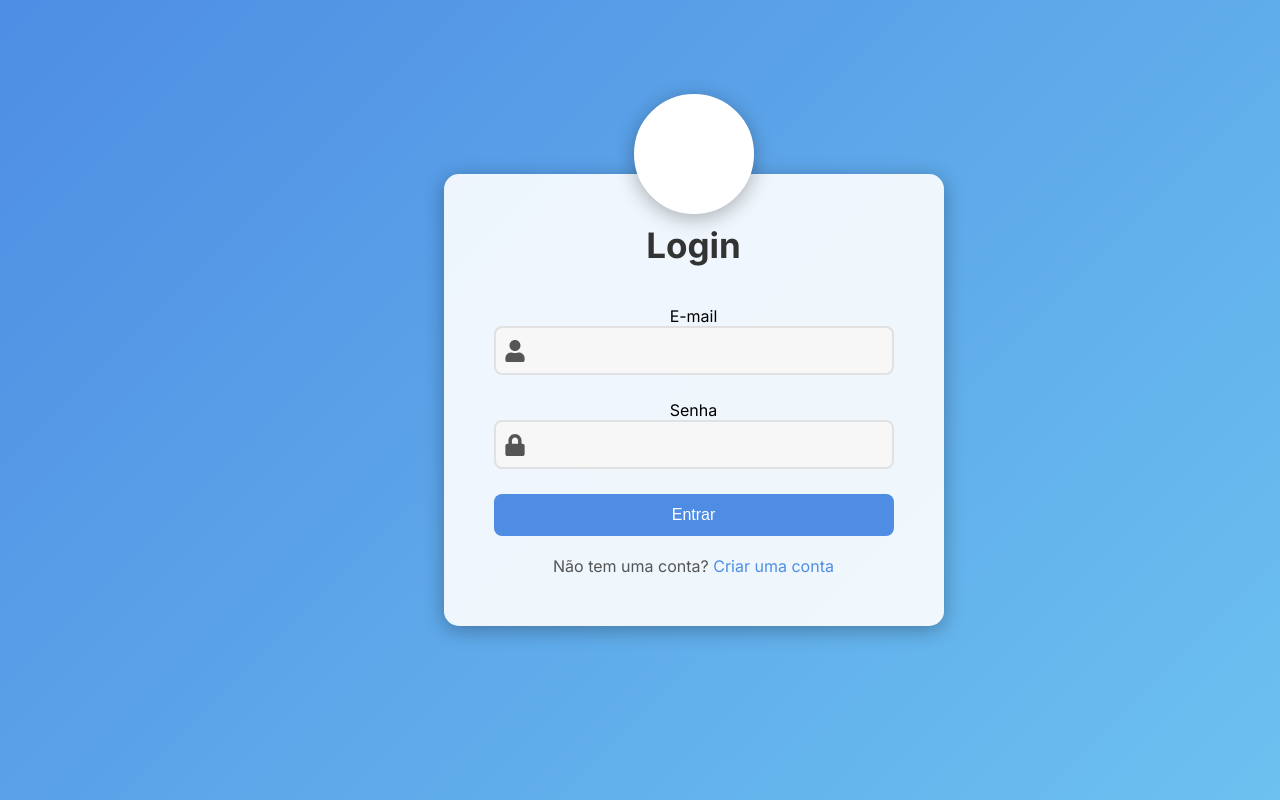
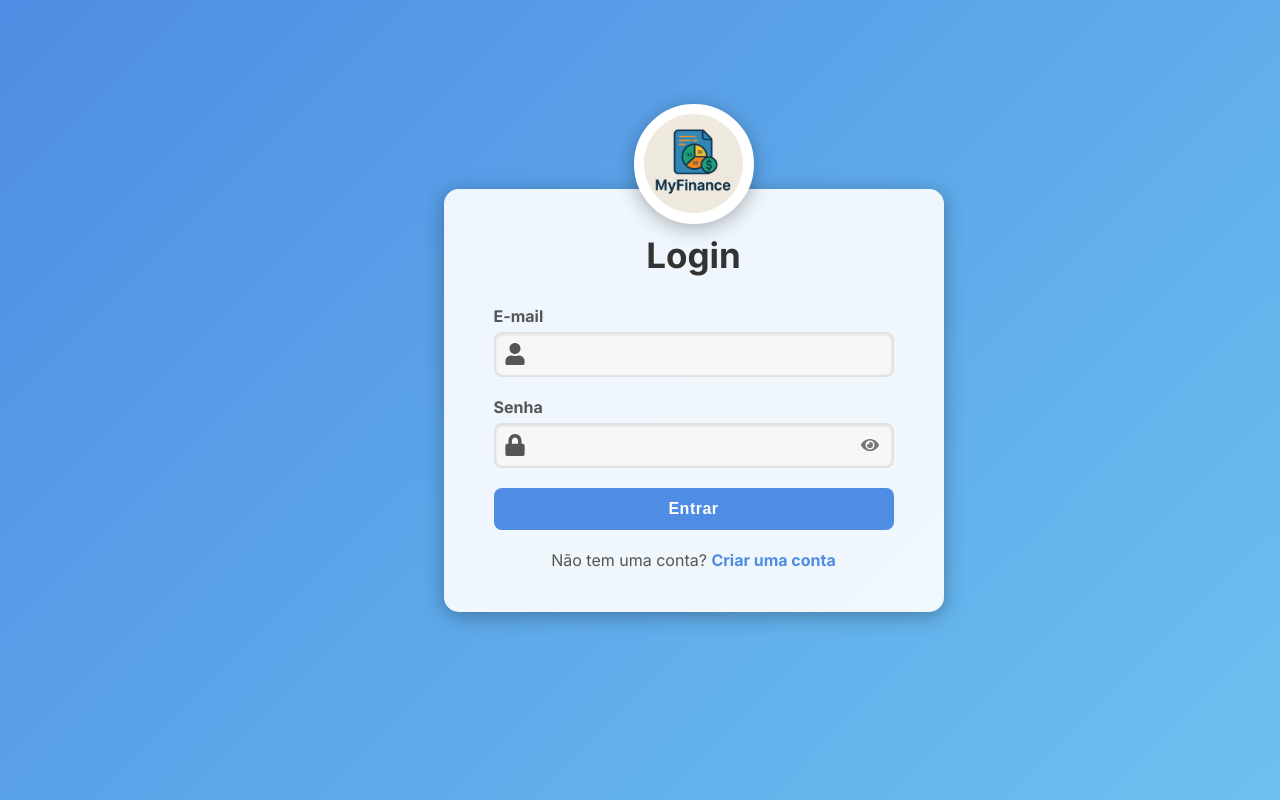
Before and after one commit to JoaoPLdeSouza/MyFinance, a React (Create React App) app: page / in a window 1280 px wide. Built offline with nearby package versions, Linux system fonts and the light colour scheme.

Commit message:
Ajustes de aparência na página de login

```diff
--- a/src/assets/Login.css
+++ b/src/assets/Login.css
@@ -13,6 +13,7 @@ body {
   justify-content: center;
   align-items: center;
   background: linear-gradient(135deg, #4e8de3, #6cc1f0);
+  overflow: hidden; /* Garante que não haverá barras de rolagem desnecessárias */
 }
 
 /* Contêiner do login */
@@ -21,16 +22,18 @@ body {
   text-align: center;
   width: 150%; /* Aumenta a largura proporcionalmente */
   max-width: 500px; /* Novo tamanho máximo */
-  padding: 50px; /* Ajustado para manter proporcionalidade */
+  padding: 30px 50px; /* Diminuído o padding vertical para compactar a altura */
   background: rgba(255, 255, 255, 0.9);
   border-radius: 15px;
   box-shadow: 0 4px 20px rgba(0, 0, 0, 0.3);
+  margin-top: 0; /* REMOVIDO o margin-top para permitir a centralização do body */
+  margin-bottom: 0; /* Garante que não haverá margin-bottom empurrando para cima */
 }
 
 /* Círculo superior para o logo */
 .login-image-container {
   position: absolute;
-  top: -80px; /* Posicionado para não invadir o título */
+  top: -85px; /* ***AJUSTE AQUI: Subido para não tampar a palavra "Login"*** */
   left: 50%;
   transform: translateX(-50%);
   width: 120px;
@@ -39,77 +42,317 @@ body {
   border-radius: 50%;
   border: 5px solid #fff;
   box-shadow: 0 4px 20px rgba(0, 0, 0, 0.3);
+  display: flex;
+  justify-content: center;
+  align-items: center;
+  overflow: hidden;
+}
+
+/* Estilo para a imagem dentro do círculo */
+.logo-image {
+  width: 90%;
+  height: 90%;
+  object-fit: contain;
+  border-radius: 50%;
 }
 
 /* Estilo do título */
 .login-title {
-  font-size: 35px; /* Tamanho ajustado */
+  font-size: 35px;
   font-weight: bold;
   color: #333;
-  margin-bottom: 40px; /* Espaçamento maior */
+  margin-top: 15px; /* Espaçamento menor após o logo para compactar */
+  margin-bottom: 30px; /* Espaçamento menor para compactar */
 }
 
 /* Estilo do formulário */
 .input-group {
-  margin-bottom: 25px; /* Ajuste no espaçamento */
+  margin-bottom: 20px; /* Diminuído para compactar a altura */
+  text-align: left;
+}
+
+.input-group label {
+  display: block;
+  margin-bottom: 6px; /* Diminuído o espaçamento */
+  font-weight: bold;
+  color: #555;
+  font-size: 16px;
 }
 
 .input-wrapper {
   position: relative;
+  display: flex;
+  align-items: center;
 }
 
 .icon {
   position: absolute;
   left: 10px;
-  top: 50%;
-  transform: translateY(-50%);
-  font-size: 22px; /* Tamanho do ícone ajustado */
+  font-size: 22px;
   color: #555;
+  z-index: 1;
 }
 
 .input-field {
   width: 100%;
-  padding: 12px 12px 12px 45px; /* Espaço ajustado para o ícone */
+  padding: 10px 12px 10px 45px; /* Diminuído o padding vertical para compactar */
   border: 2px solid #e1e1e1;
   border-radius: 8px;
   background-color: #f7f7f7;
-  font-size: 18px; /* Ajuste do tamanho da fonte */
+  font-size: 18px;
+  box-shadow: inset 0 1px 3px rgba(0, 0, 0, 0.1);
 }
 
 .input-field:focus {
   outline: none;
   border-color: #4e8de3;
+  box-shadow: 0 0 0 3px rgba(78, 141, 227, 0.3);
+}
+
+/* Botão de alternar visibilidade da senha */
+.toggle-password {
+  position: absolute;
+  right: 15px;
+  cursor: pointer;
+  font-size: 18px;
+  color: #777;
+  z-index: 2;
+}
+
+.toggle-password:hover {
+  color: #333;
 }
 
 /* Botão de login */
 .login-button {
   width: 100%;
-  padding: 15px;
+  padding: 12px; /* Diminuído para compactar */
   background-color: #4e8de3;
   color: white;
   border: none;
   border-radius: 8px;
-  font-size: 18px; /* Ajuste do tamanho da fonte */
+  font-size: 19px;
+  font-weight: bold;
   cursor: pointer;
-  transition: background-color 0.3s;
+  transition: background-color 0.3s, transform 0.2s;
+  letter-spacing: 0.5px;
 }
 
 .login-button:hover {
-  background-color: #6cc1f0;
+  background-color: #3b7ad1;
+  transform: translateY(-2px);
+  box-shadow: 0 4px 10px rgba(0, 0, 0, 0.2);
+}
+
+.login-button:active {
+  transform: translateY(0);
+  box-shadow: 0 2px 5px rgba(0, 0, 0, 0.2);
 }
 
 /* Link de registro */
 .signup-link {
-  margin-top: 20px; /* Espaçamento ajustado */
-  font-size: 16px; /* Tamanho do texto ajustado */
+  margin-top: 20px; /* Diminuído para compactar */
+  font-size: 16px;
   color: #555;
 }
 
 .signup-link a {
   color: #4e8de3;
   text-decoration: none;
+  font-weight: bold;
 }
 
 .signup-link a:hover {
   text-decoration: underline;
+  color: #3b7ad1;
 }
+
+/* Mensagem de erro */
+p {
+  color: red;
+  margin-bottom: 12px; /* Diminuído */
+  font-size: 15px;
+}/* Reset básico */
+* {
+  margin: 0;
+  padding: 0;
+  box-sizing: border-box;
+}
+
+/* Corpo da página */
+body {
+  font-family: Arial, sans-serif;
+  height: 100vh;
+  display: flex;
+  justify-content: center;
+  align-items: center;
+  background: linear-gradient(135deg, #4e8de3, #6cc1f0);
+  overflow: hidden; /* Garante que não haverá barras de rolagem desnecessárias */
+}
+
+/* Contêiner do login */
+.login-container {
+  position: relative;
+  text-align: center;
+  width: 150%; /* Aumenta a largura proporcionalmente */
+  max-width: 500px; /* Novo tamanho máximo */
+  padding: 30px 50px; /* Diminuído o padding vertical para compactar a altura */
+  background: rgba(255, 255, 255, 0.9);
+  border-radius: 15px;
+  box-shadow: 0 4px 20px rgba(0, 0, 0, 0.3);
+  margin-top: 0; /* REMOVIDO o margin-top para permitir a centralização do body */
+  margin-bottom: 0; /* Garante que não haverá margin-bottom empurrando para cima */
+}
+
+/* Círculo superior para o logo */
+.login-image-container {
+  position: absolute;
+  top: -85px; /* Subido para não tampar a palavra "Login" */
+  left: 50%;
+  transform: translateX(-50%);
+  width: 120px;
+  height: 120px;
+  background-color: white;
+  border-radius: 50%;
+  border: 5px solid #fff;
+  box-shadow: 0 4px 20px rgba(0, 0, 0, 0.3);
+  display: flex;
+  justify-content: center;
+  align-items: center;
+  overflow: hidden;
+}
+
+/* Estilo para a imagem dentro do círculo */
+.logo-image {
+  width: 90%;
+  height: 90%;
+  object-fit: contain;
+  border-radius: 50%;
+}
+
+/* Estilo do título */
+.login-title {
+  font-size: 35px;
+  font-weight: bold;
+  color: #333;
+  margin-top: 15px; /* Espaçamento menor após o logo para compactar */
+  margin-bottom: 30px; /* Espaçamento menor para compactar */
+}
+
+/* Estilo do formulário */
+.input-group {
+  margin-bottom: 20px; /* Diminuído para compactar a altura */
+  text-align: left;
+}
+
+.input-group label {
+  display: block;
+  margin-bottom: 6px; /* Diminuído o espaçamento */
+  font-weight: bold;
+  color: #555;
+  font-size: 16px;
+}
+
+.input-wrapper {
+  position: relative;
+  display: flex;
+  align-items: center;
+}
+
+.icon {
+  position: absolute;
+  left: 10px;
+  font-size: 22px;
+  color: #555;
+  z-index: 1;
+  transition: color 0.3s ease; /* Adiciona transição de cor para o ícone */
+}
+
+.input-field {
+  width: 100%;
+  padding: 10px 12px 10px 45px; /* Diminuído o padding vertical para compactar */
+  border: 2px solid #e1e1e1;
+  border-radius: 8px;
+  background-color: #f7f7f7;
+  font-size: 18px;
+  box-shadow: inset 0 1px 3px rgba(0, 0, 0, 0.1);
+  transition: border-color 0.3s ease, box-shadow 0.3s ease; /* Transição para borda e sombra */
+}
+
+.input-field:focus {
+  outline: none;
+  border-color: #4e8de3;
+  box-shadow: 0 0 0 3px rgba(78, 141, 227, 0.3), 0 0 8px rgba(78, 141, 227, 0.4); /* Borda azul + Sombra suave */
+}
+
+/* Adicionar um estilo para o ícone quando o input está focado, para um efeito coeso */
+.input-field:focus + .icon {
+  color: #4e8de3; /* Muda a cor do ícone quando o input está focado */
+}
+
+/* Botão de alternar visibilidade da senha */
+.toggle-password {
+  position: absolute;
+  right: 15px;
+  cursor: pointer;
+  font-size: 18px;
+  color: #777;
+  z-index: 2;
+  transition: color 0.3s ease; /* Adiciona transição de cor para o ícone */
+}
+
+.toggle-password:hover {
+  color: #333;
+}
+
+/* Botão de login */
+.login-button {
+  width: 100%;
+  padding: 12px; /* Diminuído para compactar */
+  background-color: #4e8de3;
+  color: white;
+  border: none;
+  border-radius: 8px;
+  font-size: 19px;
+  font-weight: bold;
+  cursor: pointer;
+  transition: background-color 0.3s ease, transform 0.2s ease, box-shadow 0.3s ease; /* Adicionado box-shadow na transição */
+  letter-spacing: 0.5px;
+}
+
+.login-button:hover {
+  background-color: #3b7ad1;
+  transform: translateY(-2px);
+  box-shadow: 0 6px 12px rgba(0, 0, 0, 0.25); /* Sombra maior no hover */
+}
+
+.login-button:active {
+  transform: translateY(0);
+  box-shadow: 0 2px 5px rgba(0, 0, 0, 0.2);
+}
+
+/* Link de registro */
+.signup-link {
+  margin-top: 20px; /* Diminuído para compactar */
+  font-size: 16px;
+  color: #555;
+}
+
+.signup-link a {
+  color: #4e8de3;
+  text-decoration: none;
+  font-weight: bold;
+  transition: color 0.3s ease, text-decoration 0.3s ease; /* Transição para cor e sublinhado */
+}
+
+.signup-link a:hover {
+  text-decoration: underline;
+  color: #3b7ad1;
+}
+
+/* Mensagem de erro */
+p {
+  color: red;
+  margin-bottom: 12px; /* Diminuído */
+  font-size: 15px;
+}
--- a/src/pages/Login.js
+++ b/src/pages/Login.js
@@ -1,13 +1,16 @@
 import React, { useState } from "react";
 import { useNavigate, Link } from "react-router-dom";
-import { FaUser, FaLock } from "react-icons/fa";
+// Importar FaEye e FaEyeSlash
+import { FaUser, FaLock, FaEye, FaEyeSlash } from "react-icons/fa";
 import "../assets/Login.css";
 import authService from "../services/authService";
+import myFinanceLogo from "../assets/MyFinance_logo.png"; // Certifique-se de que o caminho está correto!
 
 const Login = () => {
   const [email, setEmail] = useState("");
-  const [senha, setSenha] = useState(""); // precisa ser 'senha', como no backend
+  const [senha, setSenha] = useState("");
   const [error, setError] = useState("");
+  const [showPassword, setShowPassword] = useState(false); // Novo estado para controlar a visibilidade da senha
   const navigate = useNavigate();
 
   const handleSubmit = async (e) => {
@@ -26,13 +29,19 @@ const Login = () => {
     }
   };
 
+  const togglePasswordVisibility = () => {
+    setShowPassword(!showPassword);
+  };
+
   return (
     <div className="login-container">
-      <div className="login-image-container"></div>
+      <div className="login-image-container">
+        <img src={myFinanceLogo} alt="MyFinance Logo" className="logo-image" />
+      </div>
       <h2 className="login-title">Login</h2>
       <form onSubmit={handleSubmit}>
         <div id="email-group" className="input-group">
-          <label htmlFor="email">E-mail</label>
+          <label htmlFor="email">E-mail</label> {/* Label movida para fora do input-wrapper */}
           <div className="input-wrapper">
             <FaUser className="icon" />
             <input
@@ -46,17 +55,23 @@ const Login = () => {
           </div>
         </div>
         <div id="senha-group" className="input-group">
-          <label htmlFor="senha">Senha</label>
+          <label htmlFor="senha">Senha</label> {/* Label movida para fora do input-wrapper */}
           <div className="input-wrapper">
             <FaLock className="icon" />
             <input
-              type="password"
+              type={showPassword ? "text" : "password"} // Tipo de input dinâmico
               id="senha"
               className="input-field"
               value={senha}
               onChange={(e) => setSenha(e.target.value)}
               required
             />
+            {/* Ícone de olho para alternar a visibilidade da senha */}
+            {showPassword ? (
+              <FaEyeSlash className="toggle-password" onClick={togglePasswordVisibility} />
+            ) : (
+              <FaEye className="toggle-password" onClick={togglePasswordVisibility} />
+            )}
           </div>
         </div>
 
```
Also changed, not shown: src/assets/MyFinance_logo.png (added).
